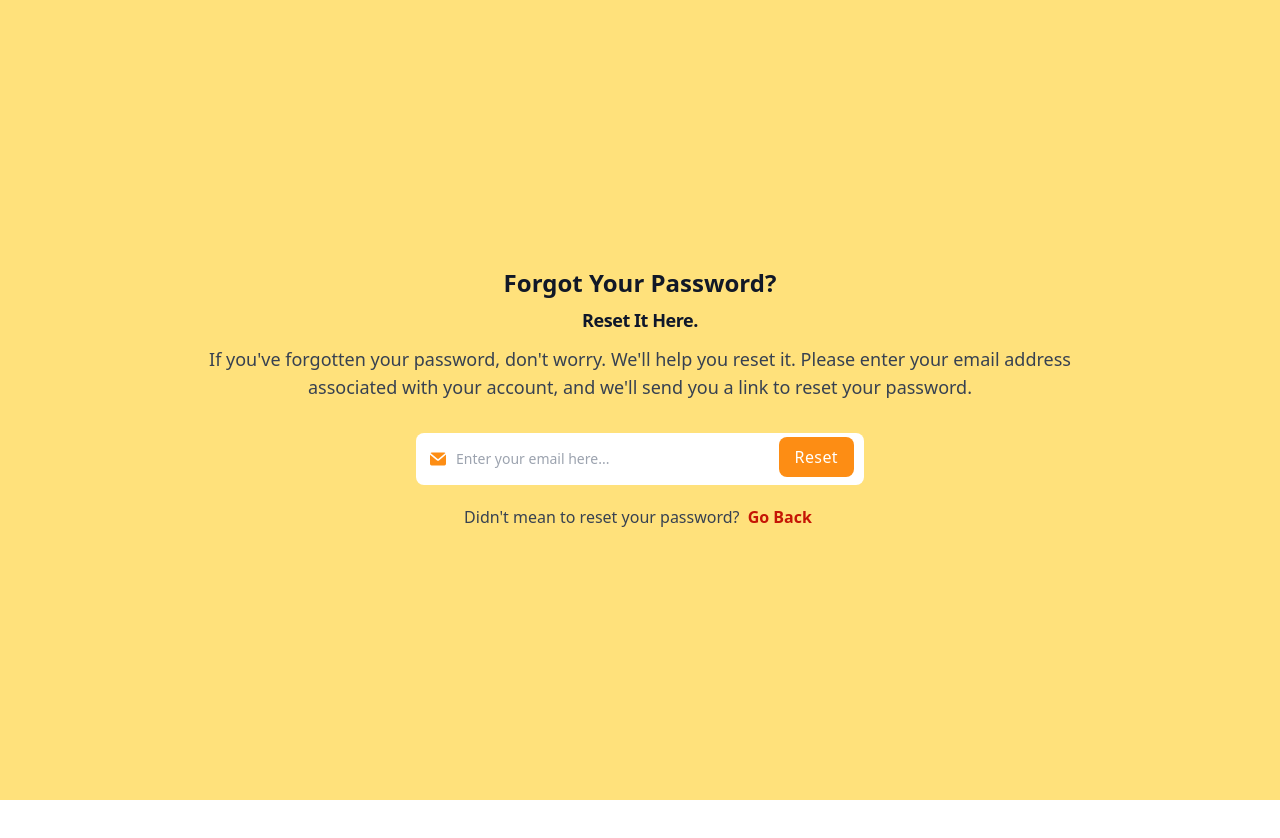
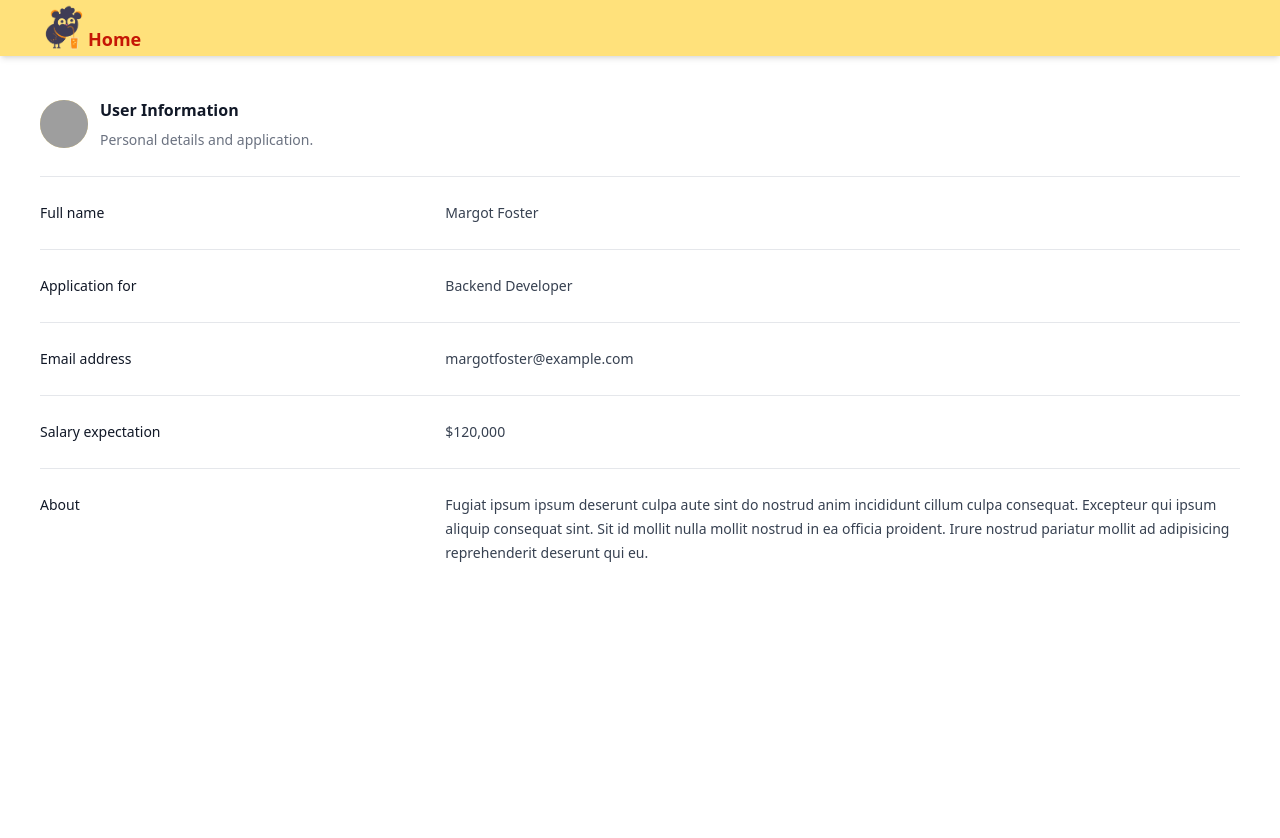
Before and after one commit to Ranggardb/form-auth, a Vue app: page / in a window 1280 px wide. Shown: the top 838 px of the page. Before the commit the page ends 800 px from the top, so only its background shows below. Built offline with nearby package versions, Linux system fonts and the light colour scheme; grey boxes are pictures that could not be loaded.

Commit message:
add user

```diff
--- a/src/App.vue
+++ b/src/App.vue
@@ -1,16 +1,18 @@
 <template>
   <div>
     <!-- <Login /> -->
-    <ForgotPassword />
+    <!-- <ForgotPassword /> -->
+    <User />
   </div>
 </template>
 
 <script>
 import ForgotPassword from './pages/Auth/ForgotPassword.vue';
 import Login from './pages/Auth/Login.vue';
+import User from './pages/Auth/User.vue';
 
 export default {
-  components: { Login, ForgotPassword },
+  components: { Login, ForgotPassword, User },
 };
 </script>
 
--- /dev/null
+++ b/src/components/Templaes/Navbar.vue
@@ -0,0 +1,33 @@
+<template>
+  <div
+    class="flex items-center h-14 bg-theme-cream shadow-md shadow-black/10 cursor-pointer group duration-300"
+    :class="class"
+  >
+    <figure class="flex items-end">
+      <img
+        class="w-12 rounded-lg group-hover:scale-110"
+        :src="logo"
+        alt="logo"
+      />
+      <figcaption class="text-lg font-semibold group-hover:text-theme-maroon">
+        Home
+      </figcaption>
+    </figure>
+  </div>
+</template>
+
+<script>
+import logo from '../../assets/image/logo.png';
+export default {
+  data() {
+    return {
+      logo: logo,
+    };
+  },
+  props: {
+    class: String,
+  },
+};
+</script>
+
+<style lang="scss" scoped></style>
--- /dev/null
+++ b/src/pages/Auth/User.vue
@@ -0,0 +1,94 @@
+<template>
+  <div>
+    <Navbar class="px-10 ml-auto" />
+    <div class="p-10 min-h-screen">
+      <div class="flex items-center gap-3">
+        <img
+          class="bg-theme-cream rounded-full w-12 h-12"
+          :src="generateAvatar('name')"
+          alt=""
+        />
+        <div class="px-4 sm:px-0">
+          <h3 class="text-base font-semibold leading-7 text-gray-900">
+            User Information
+          </h3>
+          <p class="mt-1 max-w-2xl text-sm leading-6 text-gray-500">
+            Personal details and application.
+          </p>
+        </div>
+      </div>
+
+      <div class="mt-6 border-t border-gray-200">
+        <dl class="divide-y divide-gray-200">
+          <div class="px-4 py-6 sm:grid sm:grid-cols-3 sm:gap-4 sm:px-0">
+            <dt class="text-sm font-medium leading-6 text-gray-900">
+              Full name
+            </dt>
+            <dd
+              class="mt-1 text-sm leading-6 text-gray-700 sm:col-span-2 sm:mt-0"
+            >
+              Margot Foster
+            </dd>
+          </div>
+          <div class="px-4 py-6 sm:grid sm:grid-cols-3 sm:gap-4 sm:px-0">
+            <dt class="text-sm font-medium leading-6 text-gray-900">
+              Application for
+            </dt>
+            <dd
+              class="mt-1 text-sm leading-6 text-gray-700 sm:col-span-2 sm:mt-0"
+            >
+              Backend Developer
+            </dd>
+          </div>
+          <div class="px-4 py-6 sm:grid sm:grid-cols-3 sm:gap-4 sm:px-0">
+            <dt class="text-sm font-medium leading-6 text-gray-900">
+              Email address
+            </dt>
+            <dd
+              class="mt-1 text-sm leading-6 text-gray-700 sm:col-span-2 sm:mt-0"
+            >
+              margotfoster@example.com
+            </dd>
+          </div>
+          <div class="px-4 py-6 sm:grid sm:grid-cols-3 sm:gap-4 sm:px-0">
+            <dt class="text-sm font-medium leading-6 text-gray-900">
+              Salary expectation
+            </dt>
+            <dd
+              class="mt-1 text-sm leading-6 text-gray-700 sm:col-span-2 sm:mt-0"
+            >
+              $120,000
+            </dd>
+          </div>
+          <div class="px-4 py-6 sm:grid sm:grid-cols-3 sm:gap-4 sm:px-0">
+            <dt class="text-sm font-medium leading-6 text-gray-900">About</dt>
+            <dd
+              class="mt-1 text-sm leading-6 text-gray-700 sm:col-span-2 sm:mt-0"
+            >
+              Fugiat ipsum ipsum deserunt culpa aute sint do nostrud anim
+              incididunt cillum culpa consequat. Excepteur qui ipsum aliquip
+              consequat sint. Sit id mollit nulla mollit nostrud in ea officia
+              proident. Irure nostrud pariatur mollit ad adipisicing
+              reprehenderit deserunt qui eu.
+            </dd>
+          </div>
+        </dl>
+      </div>
+    </div>
+  </div>
+</template>
+
+<script>
+import Navbar from '../../components/Templaes/Navbar.vue';
+
+export default {
+  methods: {
+    generateAvatar(name, type = 1) {
+      return `https://robohash.org/${name}?set=set${type}`;
+    },
+  },
+  components: { Navbar },
+};
+</script>
+
+<style scoped></style>
```
Also changed, not shown: src/assets/image/logo.png.
